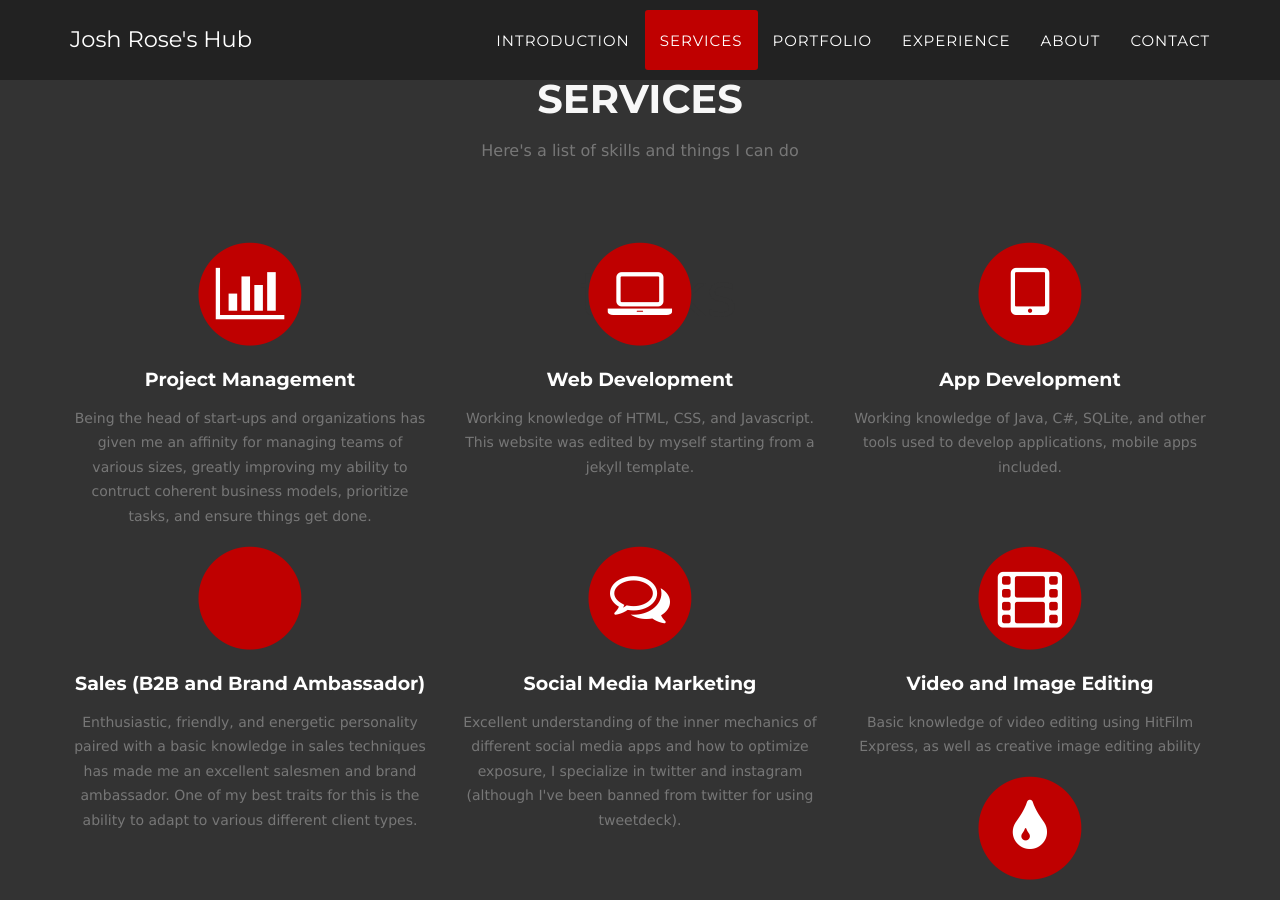
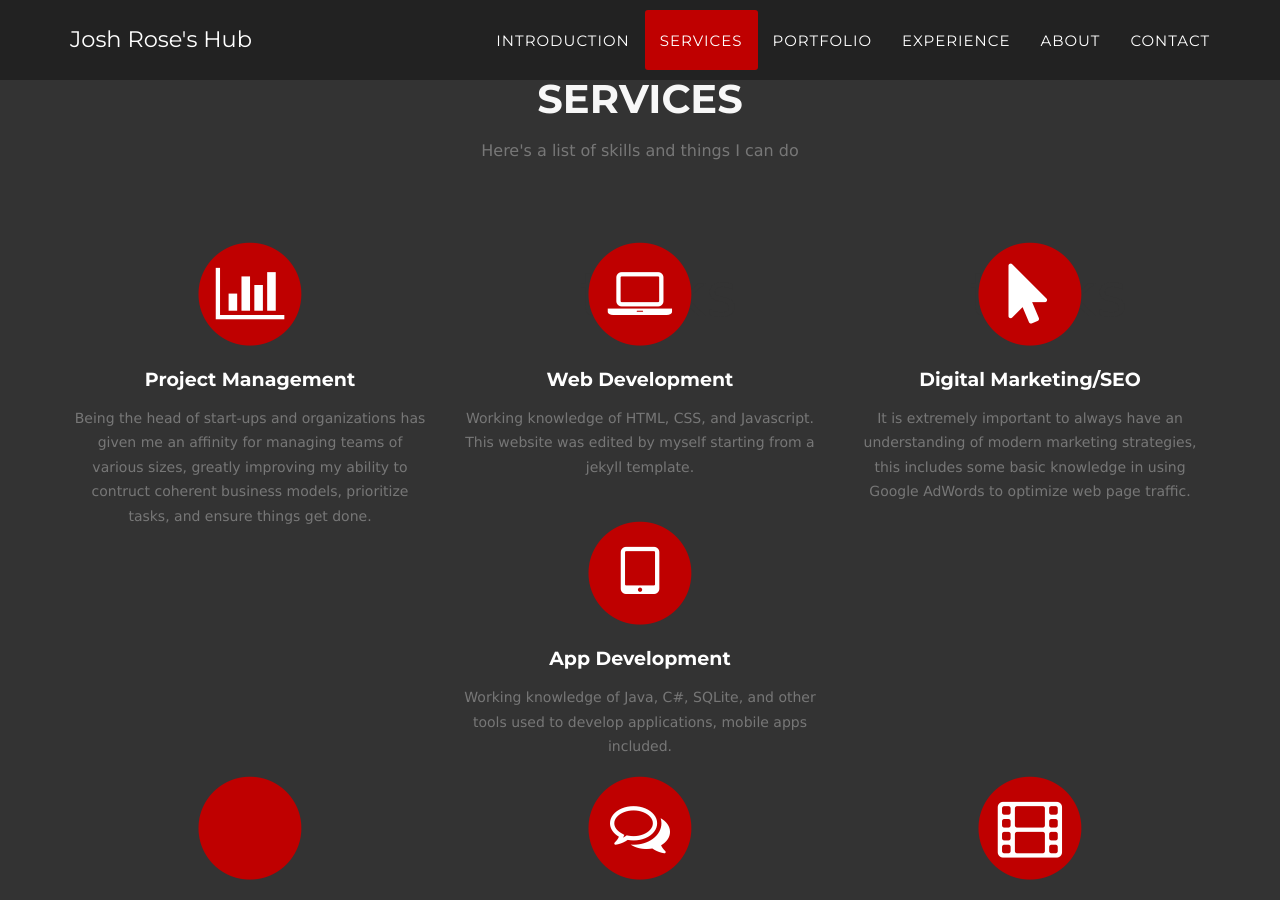
Before and after one commit to JoshJRose/myWebsite, a Jekyll site: the page built from index.html, in a window 1280 px wide and 900 px high, scrolled down 1774 px. Built offline with Jekyll 4.4.1, drawn with Linux system fonts in a browser that asks for light colours; some web fonts are replaced.

Commit message:
added seo to service list, about section still not working but ill keep the code until then

```diff
--- a/_includes/services.html
+++ b/_includes/services.html
@@ -27,6 +27,14 @@
                 <div class="col-md-4">
                     <span class="fa-stack fa-4x">
                         <i class="fa fa-circle fa-stack-2x text-primary"></i>
+                        <i class="fa fa-mouse-pointer fa-stack-1x fa-inverse"></i>tasks
+                    </span>
+                    <h4 class="service-heading">Digital Marketing/SEO</h4>
+                    <p class="text-muted">It is extremely important to always have an understanding of modern marketing strategies, this includes some basic knowledge in using Google AdWords to optimize web page traffic.</p>
+                </div>
+                <div class="col-md-4">
+                    <span class="fa-stack fa-4x">
+                        <i class="fa fa-circle fa-stack-2x text-primary"></i>
                         <i class="fa fa-tablet fa-stack-1x fa-inverse"></i>
                     </span>
                     <h4 class="service-heading">App Development</h4>
@@ -37,7 +45,7 @@
 				<div class="col-md-4">
                     <span class="fa-stack fa-4x">
                         <i class="fa fa-circle fa-stack-2x text-primary"></i>
-                        <i class="fa fa-handshake-o fa-stack-1x fa-inverse" aria-hidden="true"></i>
+                        <i class="fa fa-handshake-o fa-stack-1x" aria-hidden="true"></i>
                     </span>
                     <h4 class="service-heading">Sales (B2B and Brand Ambassador)</h4>
                     <p class="text-muted">Enthusiastic, friendly, and energetic personality paired with a basic knowledge in sales techniques has made me an excellent salesmen and brand ambassador.  One of my best traits for this is the ability to adapt to various different client types. </p>
```
Also changed, not shown: README.md.
